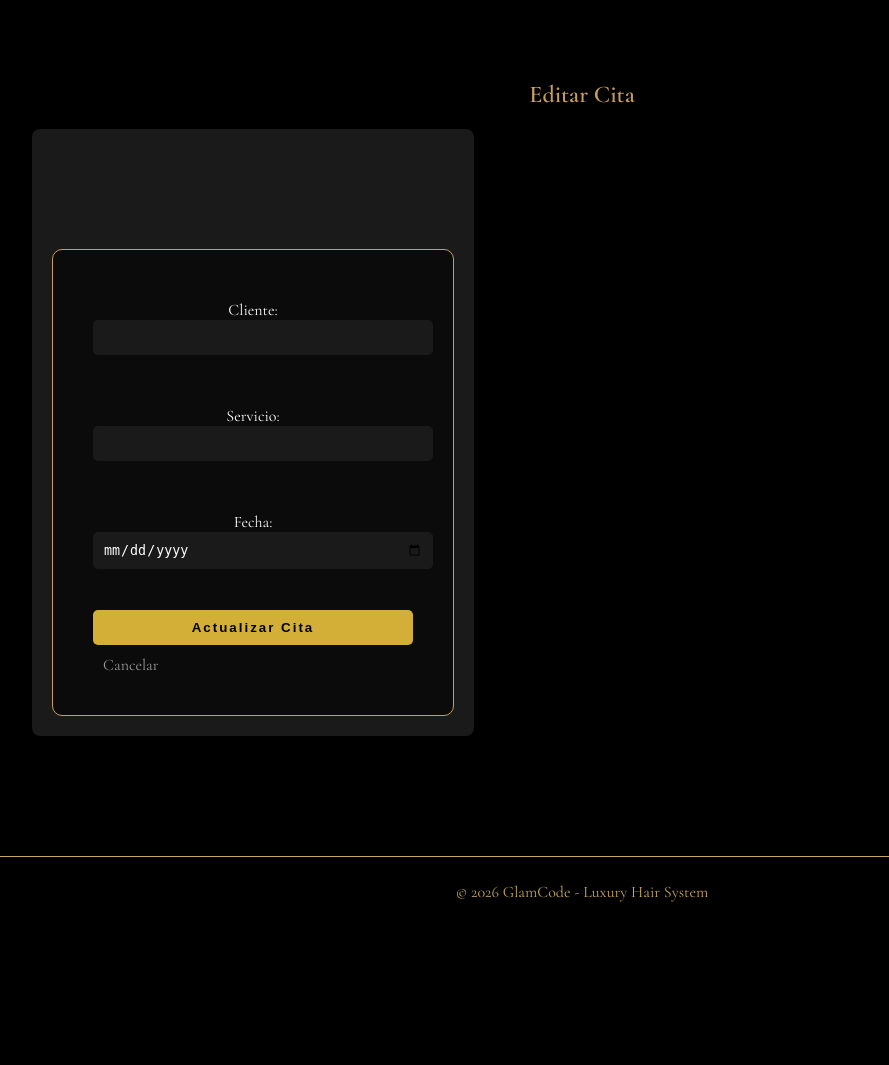
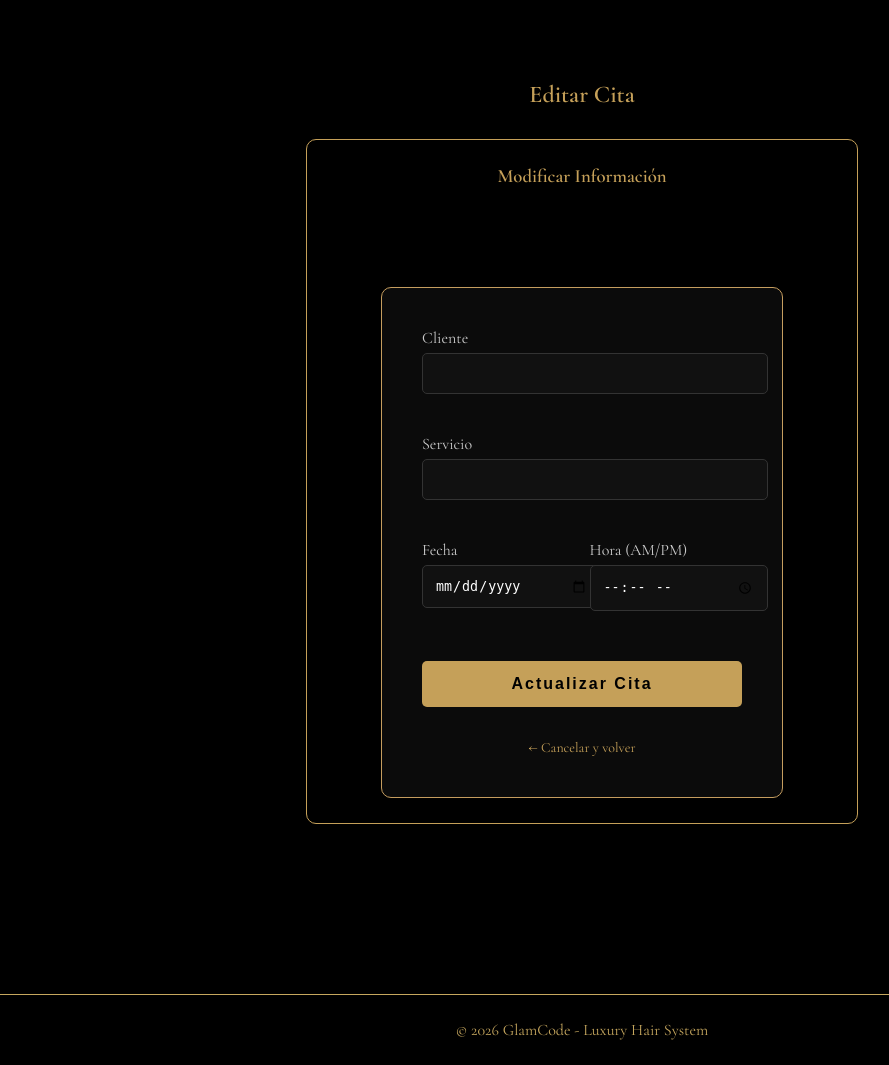
Before and after one commit to VIVIANAPLATA16/GlamCode-OS, a Flask app: page /editar_cita/1 in a window 1280 px wide. Shown: the part 149-1214 px from the top of the page, without its empty margins (58-947 px from the left). Before the commit the page ends 1051 px from the top, so only its background shows below. Run offline with Flask 3, Linux system fonts and the light colour scheme; the visitor is signed in with stand-in values (Sample User, id 1); data that the repository does not hold is empty.

Commit message:
fix: sincronizar am/pm en editar_cita

```diff
--- a/app.py
+++ b/app.py
@@ -68,7 +68,7 @@ def clientes():
     cursor = conn.cursor()
     if request.method == "POST":
         n, t = request.form.get("nombre"), request.form.get("telefono")
-        cursor.execute("INSERT INTO clientes (usuario_id, nombre, telefono) VALUES (%s, %s, %s)", (session["usuario_id"], n, t))
+        cursor.execute("INSERT INTO clientes (usuario_id, nombre, terminal) VALUES (%s, %s, %s)", (session["usuario_id"], n, t))
         conn.commit()
     cursor.execute("SELECT id, nombre, telefono FROM clientes WHERE usuario_id=%s", (session["usuario_id"],))
     lista = cursor.fetchall()
@@ -116,8 +116,6 @@ def citas():
 
     cursor.execute("SELECT id, cliente, servicio, precio, fecha FROM citas WHERE usuario_id=%s", (session["usuario_id"],))
     lista_raw = cursor.fetchall()
-
-    # SEPARAR FECHA Y HORA PARA LA TABLA
     lista_final = []
     for c in lista_raw:
         fecha_completa = c[4]
@@ -125,9 +123,7 @@ def citas():
             f_solo, h_solo = fecha_completa.split("T")
         else:
             f_solo, h_solo = fecha_completa, ""
-        # Nueva estructura: (id, cliente, servicio, precio, fecha, hora)
         lista_final.append((c[0], c[1], c[2], c[3], f_solo, h_solo))
-
     conn.close()
     return render_template("citas.html", citas=lista_final)
 
@@ -137,20 +133,36 @@ def editar_cita(id):
     conn = conectar()
     cursor = conn.cursor()
     if request.method == "POST":
-        cl, s, f = request.form.get("cliente"), request.form.get("servicio"), request.form.get("fecha")
+        cl = request.form.get("cliente")
+        s = request.form.get("servicio")
+        f_s = request.form.get("fecha_solo")
+        h_s = request.form.get("hora_solo")
+
+        # Unimos fecha y hora para la BD
+        fecha_unida = f"{f_s}T{h_s}"
+
         cursor.execute("SELECT precio FROM servicios WHERE nombre=%s AND usuario_id=%s", (s, session["usuario_id"]))
         res = cursor.fetchone()
         precio_v = res[0] if res else 0
+
         cursor.execute("UPDATE citas SET cliente=%s, servicio=%s, precio=%s, fecha=%s WHERE id=%s AND usuario_id=%s",
-                       (cl, s, precio_v, f, id, session["usuario_id"]))
+                       (cl, s, precio_v, fecha_unida, id, session["usuario_id"]))
         conn.commit()
         conn.close()
         return redirect(url_for("citas"))
 
     cursor.execute("SELECT id, cliente, servicio, precio, fecha FROM citas WHERE id=%s AND usuario_id=%s", (id, session["usuario_id"]))
     cita = cursor.fetchone()
+
+    # Separar para que el formulario de edición muestre los valores actuales
+    f_solo, h_solo = "", ""
+    if cita and cita[4] and "T" in cita[4]:
+        f_solo, h_solo = cita[4].split("T")
+    elif cita:
+        f_solo = cita[4]
+
     conn.close()
-    return render_template("editar_cita.html", cita=cita)
+    return render_template("editar_cita.html", cita=cita, fecha_s=f_solo, hora_s=h_solo)
 
 @app.route("/delete_cita/<int:id>")
 def delete_cita(id):
--- a/templates/editar_cita.html
+++ b/templates/editar_cita.html
@@ -1,30 +1,42 @@
 {% extends 'base.html' %}
 
 {% block content %}
+<h2 style="color: #c5a059; text-align: center; margin-bottom: 30px;">Editar Cita</h2>
 
-<h2>Editar Cita</h2>
+<div style="display: flex; justify-content: center; margin-bottom: 50px;">
+    <div style="width: 100%; max-width: 500px; border: 1px solid #c5a059; padding: 25px; border-radius: 10px; background: #000; color: white;">
+        <h3 style="color: #c5a059; margin-top: 0; margin-bottom: 20px; text-align: center;">Modificar Información</h3>
 
-<div style="background: #1a1a1a; padding: 20px; border-radius: 8px; display: inline-block;">
-    <form method="POST">
-        <p>
-            <label>Cliente:</label><br>
-            <input type="text" name="cliente" value="{{ cita[1] }}" required>
-        </p>
-        <p>
-            <label>Servicio:</label><br>
-            <input type="text" name="servicio" value="{{ cita[2] }}" required>
-        </p>
-        <p>
-            <label>Fecha:</label><br>
-            <input type="date" name="fecha" value="{{ cita[3] }}" required>
-        </p>
+        <form method="POST">
+            <div style="margin-bottom: 15px;">
+                <label style="display: block; margin-bottom: 5px; color: #ccc;">Cliente</label>
+                <input type="text" name="cliente" value="{{ cita[1] }}" style="width: 100%; padding: 12px; background: #111; border: 1px solid #333; color: white; border-radius: 5px;" required>
+            </div>
 
-        <button type="submit" style="background: #d4af37; color: black; padding: 10px 20px; border: none; cursor: pointer; font-weight: bold;">
-            Actualizar Cita
-        </button>
+            <div style="margin-bottom: 15px;">
+                <label style="display: block; margin-bottom: 5px; color: #ccc;">Servicio</label>
+                <input type="text" name="servicio" value="{{ cita[2] }}" style="width: 100%; padding: 12px; background: #111; border: 1px solid #333; color: white; border-radius: 5px;" required>
+            </div>
 
-        <a href="{{ url_for('citas') }}" style="color: #999; margin-left: 10px; text-decoration: none;">Cancelar</a>
-    </form>
+            <div style="display: flex; gap: 15px; margin-bottom: 25px;">
+                <div style="flex: 1;">
+                    <label style="display: block; margin-bottom: 5px; color: #ccc;">Fecha</label>
+                    <input type="date" name="fecha_solo" value="{{ fecha_s }}" style="width: 100%; padding: 12px; background: #111; border: 1px solid #333; color: white; border-radius: 5px;" required>
+                </div>
+                <div style="flex: 1;">
+                    <label style="display: block; margin-bottom: 5px; color: #ccc;">Hora (AM/PM)</label>
+                    <input type="time" name="hora_solo" value="{{ hora_s }}" style="width: 100%; padding: 12px; background: #111; border: 1px solid #333; color: white; border-radius: 5px;" required>
+                </div>
+            </div>
+
+            <button type="submit" style="width: 100%; padding: 14px; background: #c5a059; color: black; border: none; border-radius: 5px; font-weight: bold; cursor: pointer; font-size: 16px;">
+                Actualizar Cita
+            </button>
+
+            <div style="text-align: center; margin-top: 20px;">
+                <a href="{{ url_for('citas') }}" style="color: #c5a059; text-decoration: none; font-size: 14px;">← Cancelar y volver</a>
+            </div>
+        </form>
+    </div>
 </div>
-
 {% endblock %}
```
